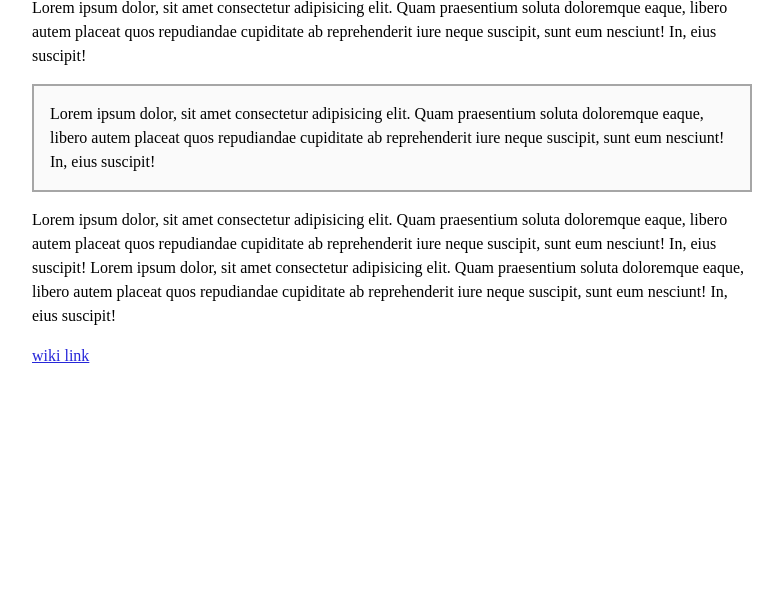
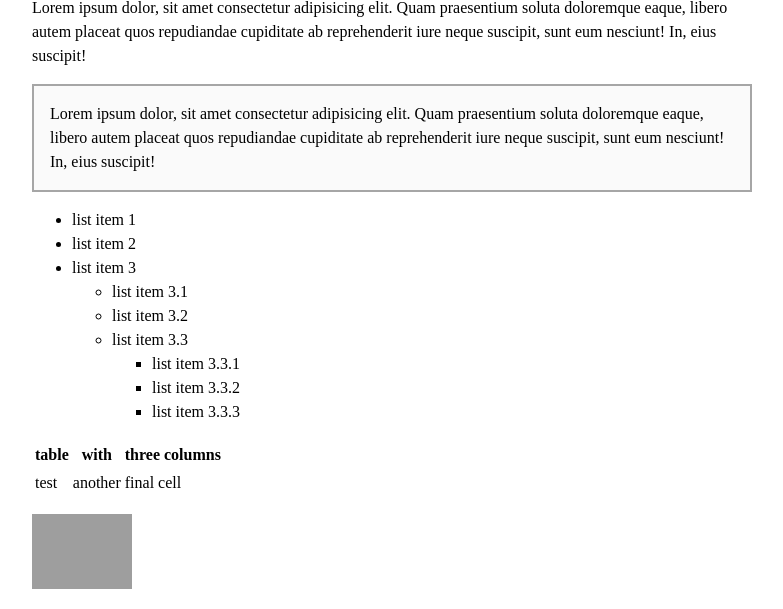
Before and after one commit to nandordevai/markserve, a Flask app: page /Index in a window 1280 px wide. Shown: the part 137-746 px from the top of the page, without its empty margins (272-1055 px from the left). Before the commit the page ends 500 px from the top, so only its background shows below. Run offline with Flask 2, Linux system fonts and the light colour scheme; grey boxes are pictures that could not be loaded.

Commit message:
add tables and image size keywords

```diff
--- a/data/Index.md
+++ b/data/Index.md
@@ -6,8 +6,27 @@ Lorem ipsum dolor, sit amet consectetur adipisicing elit. Quam praesentium solut
 
 > Lorem ipsum dolor, sit amet consectetur adipisicing elit. Quam praesentium soluta doloremque eaque, libero autem placeat quos repudiandae cupiditate ab reprehenderit iure neque suscipit, sunt eum nesciunt! In, eius suscipit!
 
+- list item 1
+- list item 2
+- list item 3
+    - list item 3.1
+    - list item 3.2
+    - list item 3.3
+        - list item 3.3.1
+        - list item 3.3.2
+        - list item 3.3.3
+
+| table | with    | three columns |
+| ----- | ------- | ------------- |
+| test  | another | final cell    |
+
+![xs](../static/2761183_460s.jpg)
+
+![s](../static/2761183_460s.jpg)
+
+![](../static/2761183_460s.jpg)
+
 Lorem ipsum dolor, sit amet consectetur adipisicing elit. Quam praesentium soluta doloremque eaque, libero autem placeat quos repudiandae cupiditate ab reprehenderit iure neque suscipit, sunt eum nesciunt! In, eius suscipit!
 Lorem ipsum dolor, sit amet consectetur adipisicing elit. Quam praesentium soluta doloremque eaque, libero autem placeat quos repudiandae cupiditate ab reprehenderit iure neque suscipit, sunt eum nesciunt! In, eius suscipit!
 
-
 [[wiki link]]
--- a/server.py
+++ b/server.py
@@ -9,7 +9,6 @@ app = Flask(__name__)
 debug = True
 app.config.update(
     DATADIR='data',
-    IMGDIR='static/images',
     DEBUG=debug
 )
 
@@ -18,10 +17,51 @@ def get_filename(page):
     return os.path.join(app.config['DATADIR'], page.replace('_', ' ') + '.md')
 
 
+def add_file_entry(name):
+    if name[-3:] == '.md':
+        return {'name': name[:-3], 'children': None}
+    else:
+        return {'name': name, 'children': []}
+
+
+def get_tree(start=app.config['DATADIR']):
+    # os.walk() output:
+    # /Users/nandi/Projects/Web/markserve/data ['things'] ['Index.md', 'wiki link.md']
+    # /Users/nandi/Projects/Web/markserve/data/things [] ['one thing.md']
+    # convert to:
+    # [
+    #   {
+    #     'name': 'things',
+    #     'children': [
+    #       {
+    #         'name': 'one thing',
+    #         'children': None
+    #       }
+    #     ]
+    #   },
+    #   {
+    #     'name': 'Index',
+    #     'children': None
+    #   },
+    #   {
+    #     'name': 'wiki link',
+    #     'children': None
+    #   }
+    # ]
+    items = []
+    for root, dirs, files in os.walk(start):
+        if len(dirs) > 0:
+            for d in dirs:
+                items.append({'name': d, 'children': get_tree(root)})
+        if len(files) > 0:
+            for f in files:
+                items.append({'name': f, 'children': None})
+    return items
+
+
 def get_pages():
-    return [file[:-3]
-            for file in sorted(os.listdir(app.config['DATADIR']))
-            if file.endswith('.md')]
+    return [add_file_entry(file)
+            for file in sorted(os.listdir(app.config['DATADIR']))]
 
 
 @ app.route('/', methods=['GET'])
@@ -39,7 +79,7 @@ def show_page(page):
     except IOError:
         abort(500)
     html = markdown.markdown(content, extensions=[
-                             WikiLinkExtension(end_url='')])
+                             WikiLinkExtension(end_url=''), 'tables'])
     return render_template('page.html', title=page, content=html, pages=get_pages())
 
 
--- a/static/main.css
+++ b/static/main.css
@@ -39,4 +39,11 @@ blockquote {
 }
 blockquote p {
   margin: 0;
+}
+
+img[alt=xs] {
+  width: 100px;
+}
+img[alt=s] {
+  width: 250px;
 }/*# sourceMappingURL=main.css.map */
--- a/static/main.scss
+++ b/static/main.scss
@@ -46,3 +46,13 @@ blockquote {
         margin: 0;
     }
 }
+
+img {
+    &[alt="xs"] {
+        width: 100px;
+    }
+
+    &[alt="s"] {
+        width: 250px;
+    }
+}
--- a/templates/page.html
+++ b/templates/page.html
@@ -12,7 +12,11 @@
 <body>
     <nav>
         {% for page in pages %}
-        <a href="/{{page}}">{{page}}</a>
+        {% if page.children == None %}
+        <a href="/{{page.name}}">{{page.name}}</a>
+        {% else %}
+        <span>{{page.name}}</span>
+        {% endif %}
         {% endfor %}
     </nav>
 
```
Also changed, not shown: 2 other files.
